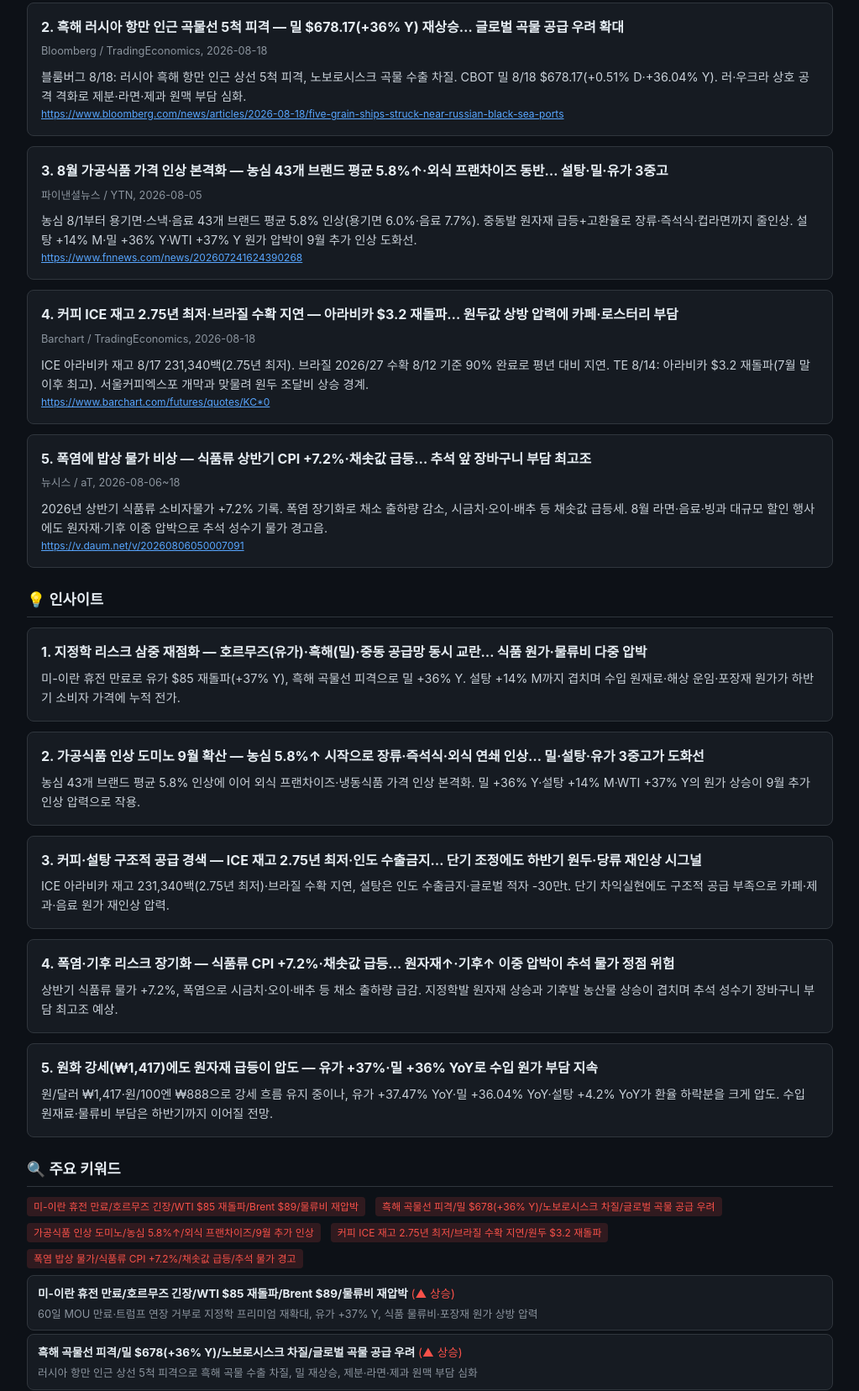
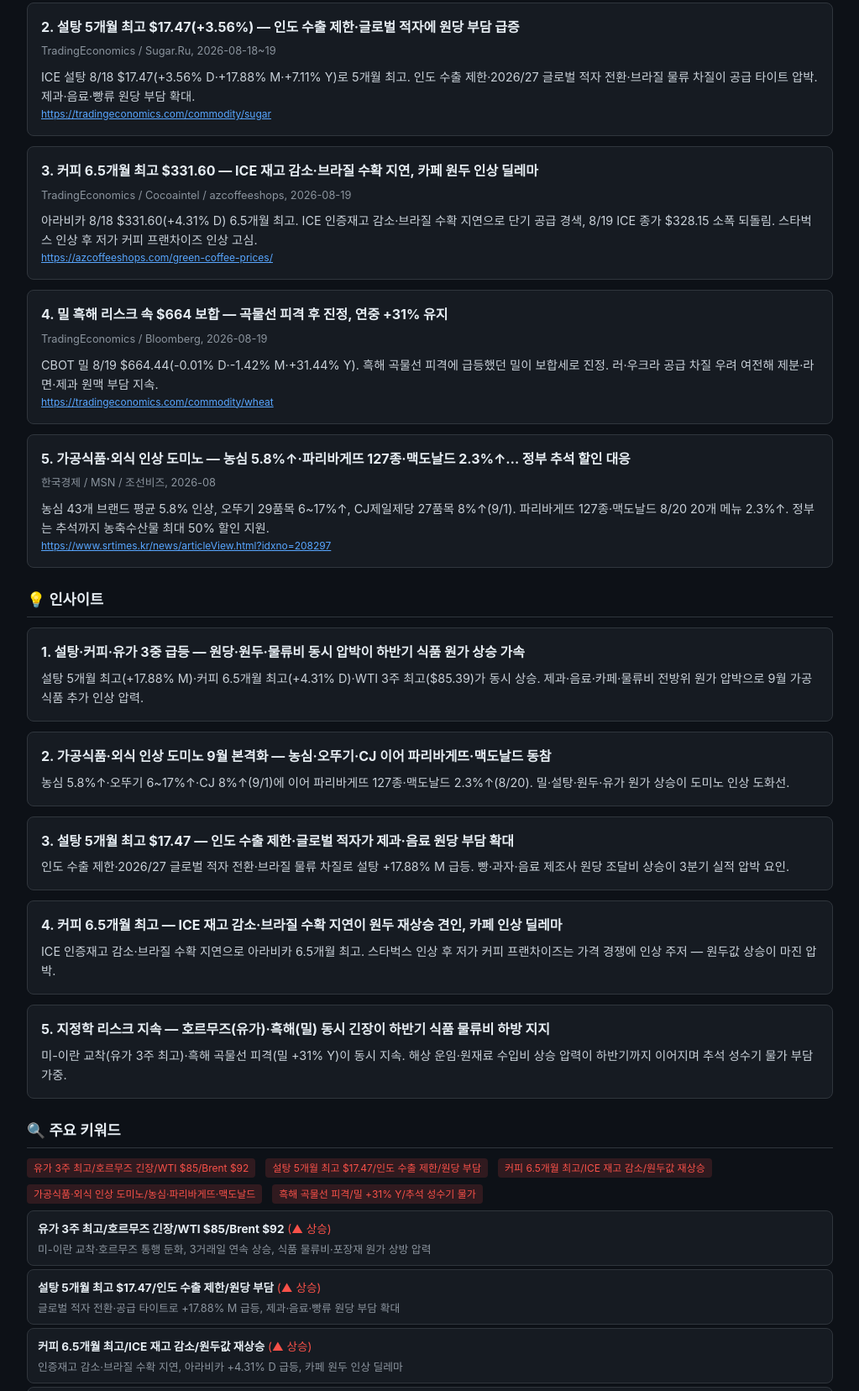
Before and after one commit to COUPLOGIS/foodrainnews, a plain HTML site: page index.html in a window 1280 px wide. Shown: the part 929-2585 px from the top of the page at 84% size, without its empty margins (128-1151 px from the left). Drawn offline with Linux system fonts and the light colour scheme.

Commit message:
Update food industry report for 2026-08-20

```diff
--- /dev/null
+++ b/data/2026-08-20.json
@@ -0,0 +1,152 @@
+{
+  "date": "2026-08-20",
+  "weekday": "목요일",
+  "issues": [
+    {
+      "rank": 1,
+      "title": "유가 3주 최고 재돌파 — 호르무즈 긴장 지속에 WTI $85.39·Brent $91.88… 식품 물류비 상방 압력",
+      "body": "미-이란 협상 교착·호르무즈 통행 둔화로 유가 3거래일 연속 상승. WTI 8/19 $85.39(+0.53%)로 7/31 이후 최고, Brent $91.88(7/30 이후 최고). 해상 운임·포장재·물류비 원가 상방 압력 지속.",
+      "source": "Profit Pakistan Today / Businessday NG / Reuters, 2026-08-19",
+      "source_url": "https://profit.pakistantoday.com.pk/2026/08/19/oil-hits-three-week-high-as-hormuz-shipping-uncertainty-keeps-supply-worries-alive"
+    },
+    {
+      "rank": 2,
+      "title": "설탕 5개월 최고 $17.47(+3.56%) — 인도 수출 제한·글로벌 적자에 원당 부담 급증",
+      "body": "ICE 설탕 8/18 $17.47(+3.56% D·+17.88% M·+7.11% Y)로 5개월 최고. 인도 수출 제한·2026/27 글로벌 적자 전환·브라질 물류 차질이 공급 타이트 압박. 제과·음료·빵류 원당 부담 확대.",
+      "source": "TradingEconomics / Sugar.Ru, 2026-08-18~19",
+      "source_url": "https://tradingeconomics.com/commodity/sugar"
+    },
+    {
+      "rank": 3,
+      "title": "커피 6.5개월 최고 $331.60 — ICE 재고 감소·브라질 수확 지연, 카페 원두 인상 딜레마",
+      "body": "아라비카 8/18 $331.60(+4.31% D) 6.5개월 최고. ICE 인증재고 감소·브라질 수확 지연으로 단기 공급 경색, 8/19 ICE 종가 $328.15 소폭 되돌림. 스타벅스 인상 후 저가 커피 프랜차이즈 인상 고심.",
+      "source": "TradingEconomics / Cocoaintel / azcoffeeshops, 2026-08-19",
+      "source_url": "https://azcoffeeshops.com/green-coffee-prices/"
+    },
+    {
+      "rank": 4,
+      "title": "밀 흑해 리스크 속 $664 보합 — 곡물선 피격 후 진정, 연중 +31% 유지",
+      "body": "CBOT 밀 8/19 $664.44(-0.01% D·-1.42% M·+31.44% Y). 흑해 곡물선 피격에 급등했던 밀이 보합세로 진정. 러·우크라 공급 차질 우려 여전해 제분·라면·제과 원맥 부담 지속.",
+      "source": "TradingEconomics / Bloomberg, 2026-08-19",
+      "source_url": "https://tradingeconomics.com/commodity/wheat"
+    },
+    {
+      "rank": 5,
+      "title": "가공식품·외식 인상 도미노 — 농심 5.8%↑·파리바게뜨 127종·맥도날드 2.3%↑… 정부 추석 할인 대응",
+      "body": "농심 43개 브랜드 평균 5.8% 인상, 오뚜기 29품목 6~17%↑, CJ제일제당 27품목 8%↑(9/1). 파리바게뜨 127종·맥도날드 8/20 20개 메뉴 2.3%↑. 정부는 추석까지 농축수산물 최대 50% 할인 지원.",
+      "source": "한국경제 / MSN / 조선비즈, 2026-08",
+      "source_url": "https://www.srtimes.kr/news/articleView.html?idxno=208297"
+    }
+  ],
+  "commodities": [
+    {
+      "name": "코코아 (ICE NY Cocoa)",
+      "price": "5,919.17",
+      "unit": "USD/T",
+      "daily": -2.47,
+      "monthly": 7.23,
+      "yoy": -26.12,
+      "comment": "8/18 TE CFD $5,919(-2.47% D·+7.23% M·-26.12% Y), 8/19 미반영·오늘 개장 $5,676 약세, 코트디부아르 출하 +20% Y"
+    },
+    {
+      "name": "설탕 (Sugar #11)",
+      "price": "17.47",
+      "unit": "USd/Lb",
+      "daily": 3.56,
+      "monthly": 17.88,
+      "yoy": 7.11,
+      "comment": "8/18 TE $17.47(+3.56% D·+17.88% M·+7.11% Y) 5개월 최고, 인도 수출 제한·글로벌 적자 전환"
+    },
+    {
+      "name": "WTI 원유",
+      "price": "85.39",
+      "unit": "USD/BBL",
+      "daily": 0.53,
+      "monthly": 3.5,
+      "yoy": 38.2,
+      "comment": "8/19 $85.39(+0.53% D) 3주 최고, Brent $91.88, 호르무즈 긴장 지속, M·Y는 추정치"
+    },
+    {
+      "name": "아라비카 커피 (ICE KC)",
+      "price": "331.60",
+      "unit": "USd/Lb",
+      "daily": 4.31,
+      "monthly": 2.17,
+      "yoy": -6.91,
+      "comment": "8/18 TE $331.60(+4.31% D) 6.5개월 최고, ICE 재고 감소·브라질 수확 지연, 8/19 종가 $328.15 되돌림"
+    },
+    {
+      "name": "밀 (CBOT SRW)",
+      "price": "664.44",
+      "unit": "USd/Bu",
+      "daily": -0.01,
+      "monthly": -1.42,
+      "yoy": 31.44,
+      "comment": "8/19 TE CFD $664.44(-0.01% D·-1.42% M·+31.44% Y) 신선, 흑해 곡물선 피격 후 보합 진정"
+    }
+  ],
+  "exchange": {
+    "usdkrw": "1,412",
+    "jpykrw_per_100": "890",
+    "d7_pct": -0.4,
+    "d30_pct": -3.2,
+    "d60_pct": -3.6,
+    "yoy_pct": 4.0
+  },
+  "fao_insight": "7월 FAO 식량가격지수 131.1pt(+0.6% MoM·3년 최고). 8월은 설탕 5개월 최고(+17.88% M)·커피 6.5개월 최고·밀 +31% Y·유가 3주 최고 반영 시 134~137pt 추가 상승 전망.",
+  "insights": [
+    {
+      "rank": 1,
+      "title": "설탕·커피·유가 3중 급등 — 원당·원두·물류비 동시 압박이 하반기 식품 원가 상승 가속",
+      "body": "설탕 5개월 최고(+17.88% M)·커피 6.5개월 최고(+4.31% D)·WTI 3주 최고($85.39)가 동시 상승. 제과·음료·카페·물류비 전방위 원가 압박으로 9월 가공식품 추가 인상 압력."
+    },
+    {
+      "rank": 2,
+      "title": "가공식품·외식 인상 도미노 9월 본격화 — 농심·오뚜기·CJ 이어 파리바게뜨·맥도날드 동참",
+      "body": "농심 5.8%↑·오뚜기 6~17%↑·CJ 8%↑(9/1)에 이어 파리바게뜨 127종·맥도날드 2.3%↑(8/20). 밀·설탕·원두·유가 원가 상승이 도미노 인상 도화선."
+    },
+    {
+      "rank": 3,
+      "title": "설탕 5개월 최고 $17.47 — 인도 수출 제한·글로벌 적자가 제과·음료 원당 부담 확대",
+      "body": "인도 수출 제한·2026/27 글로벌 적자 전환·브라질 물류 차질로 설탕 +17.88% M 급등. 빵·과자·음료 제조사 원당 조달비 상승이 3분기 실적 압박 요인."
+    },
+    {
+      "rank": 4,
+      "title": "커피 6.5개월 최고 — ICE 재고 감소·브라질 수확 지연이 원두 재상승 견인, 카페 인상 딜레마",
+      "body": "ICE 인증재고 감소·브라질 수확 지연으로 아라비카 6.5개월 최고. 스타벅스 인상 후 저가 커피 프랜차이즈는 가격 경쟁에 인상 주저 — 원두값 상승이 마진 압박."
+    },
+    {
+      "rank": 5,
+      "title": "지정학 리스크 지속 — 호르무즈(유가)·흑해(밀) 동시 긴장이 하반기 식품 물류비 하방 지지",
+      "body": "미-이란 교착(유가 3주 최고)·흑해 곡물선 피격(밀 +31% Y)이 동시 지속. 해상 운임·원재료 수입비 상승 압력이 하반기까지 이어지며 추석 성수기 물가 부담 가중."
+    }
+  ],
+  "keywords": [
+    {
+      "keyword": "유가 3주 최고/호르무즈 긴장/WTI $85/Brent $92",
+      "trend": "up",
+      "comment": "미-이란 교착·호르무즈 통행 둔화, 3거래일 연속 상승, 식품 물류비·포장재 원가 상방 압력"
+    },
+    {
+      "keyword": "설탕 5개월 최고 $17.47/인도 수출 제한/원당 부담",
+      "trend": "up",
+      "comment": "글로벌 적자 전환·공급 타이트로 +17.88% M 급등, 제과·음료·빵류 원당 부담 확대"
+    },
+    {
+      "keyword": "커피 6.5개월 최고/ICE 재고 감소/원두값 재상승",
+      "trend": "up",
+      "comment": "인증재고 감소·브라질 수확 지연, 아라비카 +4.31% D 급등, 카페 원두 인상 딜레마"
+    },
+    {
+      "keyword": "가공식품·외식 인상 도미노/농심·파리바게뜨·맥도날드",
+      "trend": "up",
+      "comment": "농심 5.8%·오뚜기·CJ·파리바게뜨·맥도날드 줄인상, 밀·설탕·유가 원가 압박이 도화선"
+    },
+    {
+      "keyword": "흑해 곡물선 피격/밀 +31% Y/추석 성수기 물가",
+      "trend": "up",
+      "comment": "흑해 공급 차질 우려에 밀 연중 +31% 유지, 정부 추석 농축수산물 최대 50% 할인 대응"
+    }
+  ],
+  "foodrain_mentions": []
+}
--- a/index.html
+++ b/index.html
@@ -56,7 +56,7 @@
 </div>
 
 <script>
-const REPORT_DATES = ['2026-08-19', '2026-08-18', '2026-08-13', '2026-08-12', '2026-08-11'];
+const REPORT_DATES = ['2026-08-20', '2026-08-19', '2026-08-18', '2026-08-13', '2026-08-12'];
 const DATA_URL = 'data/';
 
 async function loadReport(date) {
```
